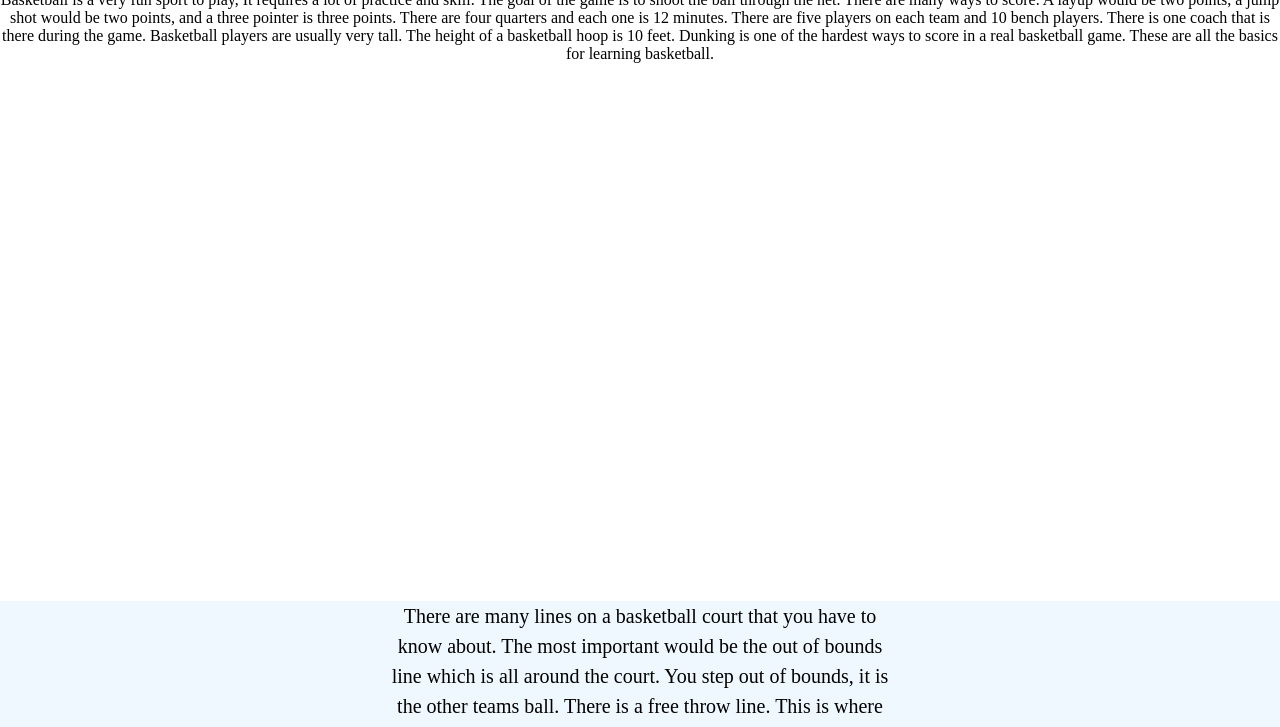
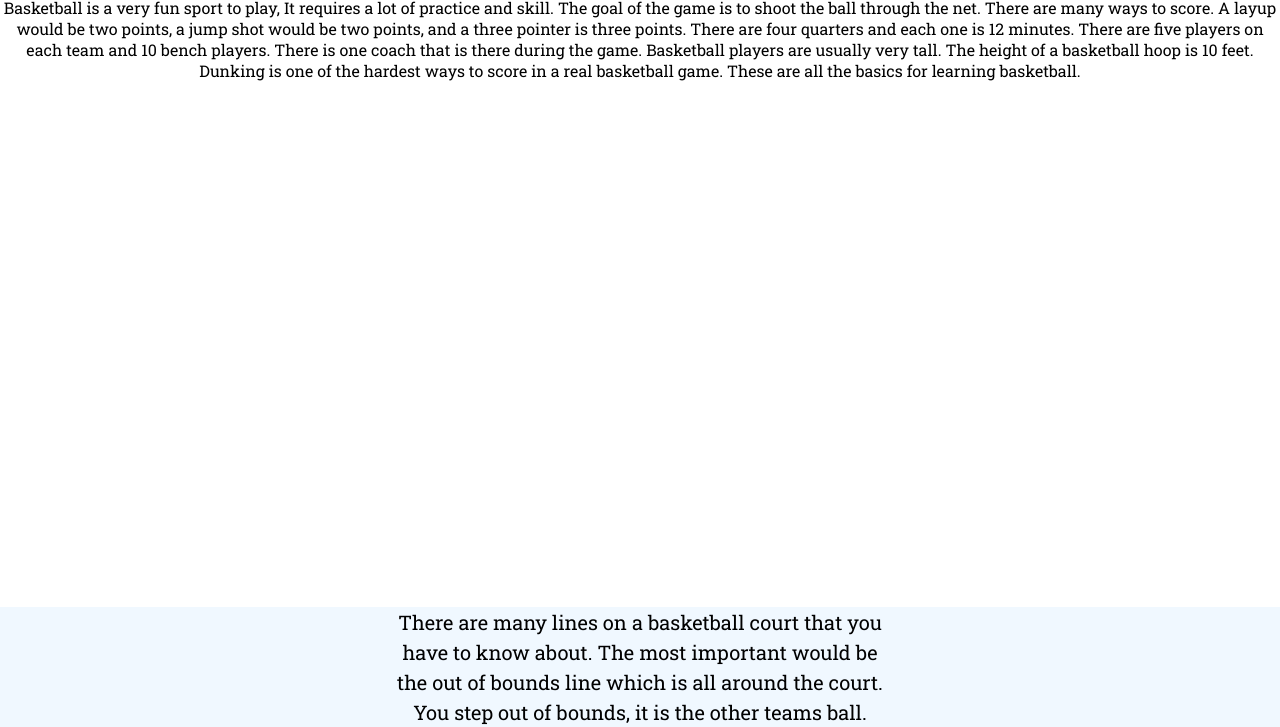
Before and after one commit to wa-crypto/food, a plain HTML site: page index.html in a window 1280 px wide. Shown: the part 77-804 px from the top of the page. Drawn offline with Linux system fonts and the light colour scheme.

Commit message:
Update index.html

```diff
--- a/index.html
+++ b/index.html
@@ -3,12 +3,13 @@
 <html>
 
 
-	<head>
+<head>
 
   <meta name="author" content="belly flop">
   <meta name="description" content="basketball">
   <meta name="keywords" content="teamwebsite">
-	</head>
+<link href="https://fonts.googleapis.com/css?family=Roboto+Slab&display=swap" rel="stylesheet">
+</head>
  <Body>
   <title>Basketball!</title>
 
```
